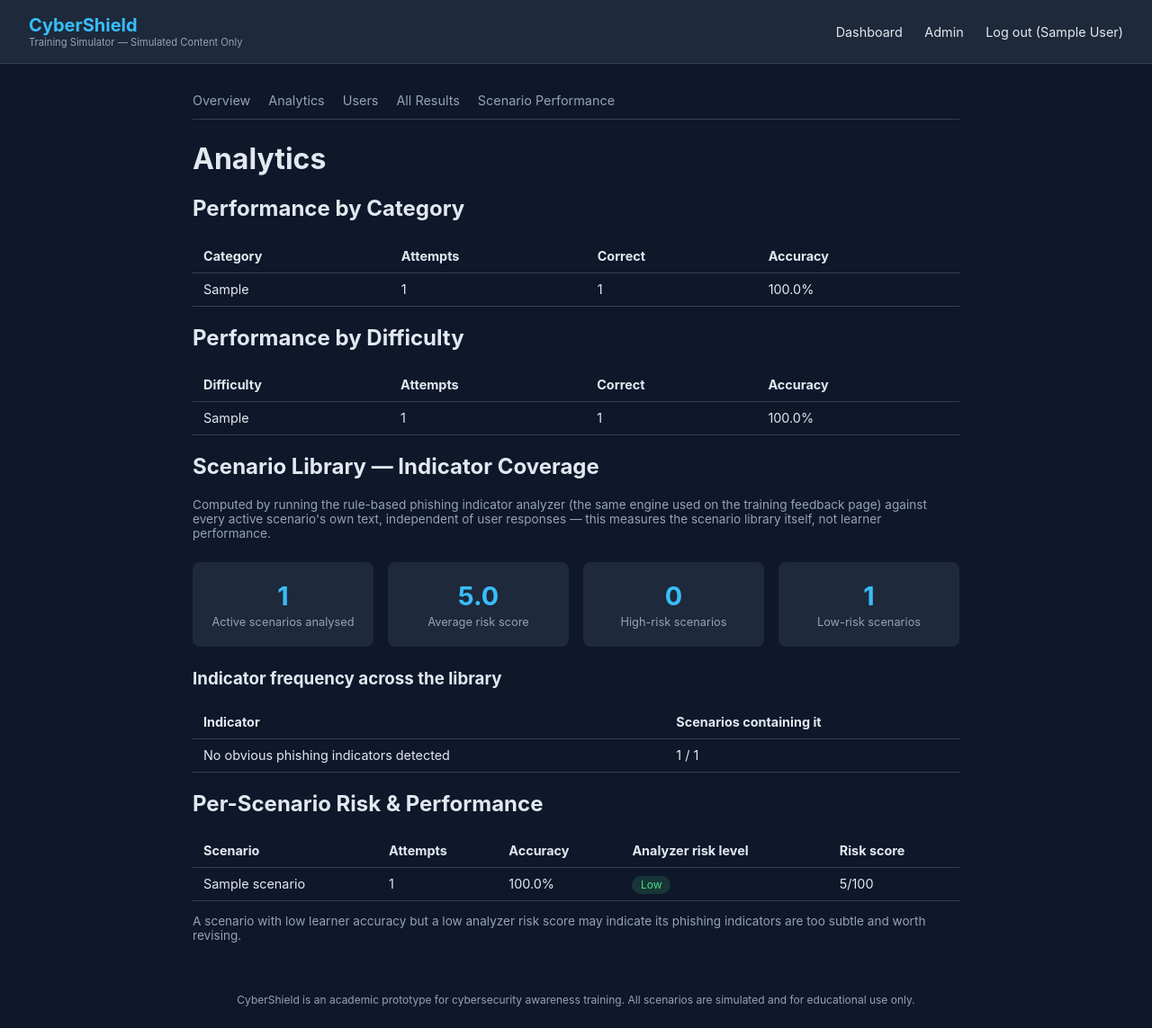
After one commit to alnuman825-lang/Phishing---simulator---project, a Flask app: page /admin/analytics in a window 1280 px wide. The commit adds this page. Shown: the whole page at 90% size. Run offline with Flask 3, Linux system fonts and the light colour scheme; a user stored in the database is signed in; tables that the repository leaves empty hold one stand-in row (values such as "Sample post").

Commit message:
feat: complete ITC308 implementation

```diff
--- a/5c_Change_Log.txt
+++ b/5c_Change_Log.txt
@@ -1,3 +1,3 @@
 - 28-Apr-2026: Provided explicit attention to audit logging and secure authentication due to security gaps[cite: 2].
 - 28-Apr-2026: Added a milestone of Project Validation to ensure scenario logic is accurate[cite: 2].
-- 29-Apr-2026: Complete Flask + MySQL was selected as the tech stack for best fit[cite: 2].
+- 29-Apr-2026: Complete Flask + PostgreSQL was selected as the tech stack for best fit[cite: 2].
--- a/Section_1.5_Constraints_and_Assumptions.txt
+++ b/Section_1.5_Constraints_and_Assumptions.txt
@@ -8,6 +8,6 @@ Constraints:
 
 Assumptions:
 - Skillset: Students/Team members have basic web development skills in Python/Flask and frontend tools[cite: 1].
-- Development Environment: VS Code, GitHub, and MySQL are available and functional for the team[cite: 1].
+- Development Environment: VS Code, GitHub, and PostgreSQL are available and functional for the team[cite: 1].
 - Infrastructure: The training portal can be hosted and tested on local servers or university lab environments[cite: 1].
 - Scenario Generation: Realistic phishing examples can be generated using templates or simple AI assistance[cite: 1].
--- a/Section_2_Models_and_Diagrams.txt
+++ b/Section_2_Models_and_Diagrams.txt
@@ -3,5 +3,5 @@ Section 2 — Models and diagrams[cite: 2]
 This section contains the visual architecture of CyberShield:
 - Use Case Diagram: Defines interactions between the Student (End User) and the Admin[cite: 2].
 - Activity Diagram: Shows the workflow from login to scenario completion and feedback[cite: 2].
-- Sequence Diagram: Illustrates the communication between the Frontend, Flask Backend, and MySQL Database[cite: 2].
+- Sequence Diagram: Illustrates the communication between the Frontend, Flask Backend, and PostgreSQL Database[cite: 2].
 - Entity Relationship Diagram (ERD): Detailed database schema showing the relationships between User, Scenario, and Results tables[cite: 2].
--- a/Section_4_Feasibility_Evidence.txt
+++ b/Section_4_Feasibility_Evidence.txt
@@ -1,7 +1,7 @@
 Section 4 — Feasibility evidence / spike results[cite: 2]
 
 A technical "spike" was conducted to verify:
-1. Database Connectivity: Successful connection between Flask and MySQL[cite: 2].
+1. Database Connectivity: Successful connection between Flask and PostgreSQL[cite: 2].
 2. Authentication Logic: Verified that user sessions are maintained correctly[cite: 2].
 3. Feedback Loop: Confirmed that the system can trigger instant UI updates based on user input[cite: 2].
 
--- a/Section_5_Updated_Project_Controls.txt
+++ b/Section_5_Updated_Project_Controls.txt
@@ -11,4 +11,4 @@ Section 5 — Updated Project Controls[cite: 2]
 
 5c. Change Log:
 - 28-Apr-2026: Scope refined to focus on 5 core phishing types[cite: 2].
-- 29-Apr-2026: Finalized MySQL as the primary database for data persistence[cite: 2].
+- 29-Apr-2026: Finalized PostgreSQL as the primary database for data persistence[cite: 2].
--- a/Section_6_Appendix.txt
+++ b/Section_6_Appendix.txt
@@ -7,5 +7,5 @@ Section 6 — Appendix[cite: 2]
 
 6b. Supporting Evidence:
 - Evidence 1: ERD showing relational links between training data and users[cite: 2].
-- Evidence 2: Screenshot of the initial Flask-MySQL connection proof[cite: 2].
+- Evidence 2: Screenshot of the initial Flask-PostgreSQL connection proof[cite: 2].
 - Evidence 3: Detailed Work Breakdown Structure (WBS) for Assignment 3[cite: 2].
--- a/app/routes/admin.py
+++ b/app/routes/admin.py
@@ -2,23 +2,38 @@
 Admin routes.
 
 Every route here requires an authenticated admin (see app/authz.py).
-Deliberately read-only for Stage 3 — admins can inspect users,
-results, and scenario performance, but cannot edit or delete
-anything yet. Plaintext passwords are never accessible: the User
-model doesn't even expose one (only password_hash, which is not
-rendered anywhere in these templates).
+Read-only by design — admins can inspect users, results, and
+performance analytics, but cannot edit or delete anything from these
+views. Plaintext passwords are never accessible: the User model
+doesn't even expose one (only password_hash, which is not rendered
+anywhere in these templates).
 """
 
-from flask import Blueprint, render_template
-from flask_login import login_required, current_user
+import csv
+import io
+from collections import defaultdict
+
+from flask import Blueprint, render_template, Response as FlaskResponse
+from flask_login import login_required
 
 from app.authz import admin_required
 from app.extensions import db
 from app.models.user import User
 from app.models.scenario import Scenario
 from app.models.response import Response
+from app.services.phishing_analyzer import PhishingAnalyzer
 
 admin_bp = Blueprint("admin", __name__, url_prefix="/admin")
+
+
+def _scenario_attempt_stats(scenario, all_responses_by_scenario):
+    """Attempt/correctness stats for one scenario, from a preloaded map."""
+    attempts = all_responses_by_scenario.get(scenario.id, [])
+    attempt_count = len(attempts)
+    correct_count = sum(1 for r in attempts if r.is_correct)
+    incorrect_count = attempt_count - correct_count
+    accuracy = round((correct_count / attempt_count) * 100, 1) if attempt_count else 0.0
+    return attempt_count, correct_count, incorrect_count, accuracy
 
 
 @admin_bp.route("/")
@@ -29,7 +44,8 @@ def overview():
     total_scenarios = Scenario.query.filter_by(is_active=True).count()
     total_responses = Response.query.count()
     total_correct = Response.query.filter_by(is_correct=True).count()
-    overall_accuracy = round((total_correct / total_responses) * 100, 1) if total_responses else 0.0
+    overall_accuracy = round(
+        (total_correct / total_responses) * 100, 1) if total_responses else 0.0
 
     stats = {
         "total_users": total_users,
@@ -51,6 +67,45 @@ def users():
     return render_template("admin/users.html", users=all_users)
 
 
+@admin_bp.route("/users/<int:user_id>")
+@login_required
+@admin_required
+def user_detail(user_id):
+    """Per-user drill-down: one user's full training history and progress,
+    the same way the user sees their own dashboard/results, but for admins
+    reviewing a specific person's performance."""
+    target_user = User.query.get_or_404(user_id)
+
+    rows = (
+        db.session.query(Response, Scenario)
+        .join(Scenario, Response.scenario_id == Scenario.id)
+        .filter(Response.user_id == target_user.id)
+        .order_by(Response.submitted_at.desc())
+        .all()
+    )
+
+    total_scenarios = Scenario.query.filter_by(is_active=True).count()
+    completed = len(rows)
+    correct = sum(1 for response, _ in rows if response.is_correct)
+    incorrect = completed - correct
+    total_score = sum(response.score for response, _ in rows)
+    accuracy = round((correct / completed) * 100, 1) if completed else 0.0
+
+    stats = {
+        "scenarios_completed": completed,
+        "total_scenarios": total_scenarios,
+        "correct_count": correct,
+        "incorrect_count": incorrect,
+        "accuracy": accuracy,
+        "total_score": total_score,
+        "max_possible_score": completed * 100,
+    }
+
+    return render_template(
+        "admin/user_detail.html", target_user=target_user, stats=stats, rows=rows
+    )
+
+
 @admin_bp.route("/results")
 @login_required
 @admin_required
@@ -65,16 +120,60 @@ def results():
     return render_template("admin/results.html", rows=rows)
 
 
+@admin_bp.route("/results/export.csv")
+@login_required
+@admin_required
+def export_results_csv():
+    """Download every recorded response as CSV — the 'Reporting' deliverable
+    called for in the project brief, on top of the in-browser results table."""
+    rows = (
+        db.session.query(Response, User, Scenario)
+        .join(User, Response.user_id == User.id)
+        .join(Scenario, Response.scenario_id == Scenario.id)
+        .order_by(Response.submitted_at.desc())
+        .all()
+    )
+
+    buffer = io.StringIO()
+    writer = csv.writer(buffer)
+    writer.writerow([
+        "user_name", "user_email", "scenario_title", "category", "difficulty",
+        "selected_response", "correct_response", "is_correct", "score", "submitted_at",
+    ])
+    for response, user, scenario in rows:
+        writer.writerow([
+            user.name,
+            user.email,
+            scenario.title,
+            scenario.category,
+            scenario.difficulty,
+            response.selected_response,
+            scenario.correct_response,
+            response.is_correct,
+            response.score,
+            response.submitted_at.isoformat() if response.submitted_at else "",
+        ])
+
+    csv_data = buffer.getvalue()
+    return FlaskResponse(
+        csv_data,
+        mimetype="text/csv",
+        headers={"Content-Disposition": "attachment; filename=cybershield_results.csv"},
+    )
+
+
 @admin_bp.route("/scenarios")
 @login_required
 @admin_required
 def scenarios():
     scenario_stats = []
+    all_responses = Response.query.all()
+    by_scenario = defaultdict(list)
+    for r in all_responses:
+        by_scenario[r.scenario_id].append(r)
+
     for scenario in Scenario.query.order_by(Scenario.id).all():
-        attempts = Response.query.filter_by(scenario_id=scenario.id).all()
-        attempt_count = len(attempts)
-        correct_count = sum(1 for r in attempts if r.is_correct)
-        accuracy = round((correct_count / attempt_count) * 100, 1) if attempt_count else 0.0
+        attempt_count, correct_count, _, accuracy = _scenario_attempt_stats(scenario, by_scenario)
         scenario_stats.append({
             "scenario": scenario,
             "attempt_count": attempt_count,
@@ -82,3 +181,88 @@ def scenarios():
             "accuracy": accuracy,
         })
     return render_template("admin/scenarios.html", scenario_stats=scenario_stats)
+
+
+@admin_bp.route("/analytics")
+@login_required
+@admin_required
+def analytics():
+    """Performance analytics beyond the single-scenario breakdown on
+    /admin/scenarios: results grouped by category and by difficulty, plus
+    the rule-based phishing indicator analysis applied across the whole
+    active scenario library (not just at attempt-feedback time) so admins
+    can see which indicator types the training content actually covers.
+    """
+    all_responses = Response.query.all()
+    by_scenario = defaultdict(list)
+    for r in all_responses:
+        by_scenario[r.scenario_id].append(r)
+
+    active_scenarios = Scenario.query.filter_by(is_active=True).order_by(Scenario.id).all()
+
+    # --- Per-scenario stats + indicator analysis (integrates PhishingAnalyzer) ---
+    analyzer = PhishingAnalyzer()
+    scenario_analytics = []
+    risk_level_counts = {"high": 0, "medium": 0, "low": 0}
+    indicator_counts = defaultdict(int)
+    total_risk_score = 0
+
+    for scenario in active_scenarios:
+        attempt_count, correct_count, incorrect_count, accuracy = _scenario_attempt_stats(
+            scenario, by_scenario
+        )
+        analysis = analyzer.analyze(f"{scenario.subject}\n{scenario.body}")
+        risk_level_counts[analysis["risk_level"]] = risk_level_counts.get(analysis["risk_level"], 0) + 1
+        total_risk_score += analysis["risk_score"]
+        for finding in analysis["findings"]:
+            indicator_counts[finding["indicator"]] += 1
+
+        scenario_analytics.append({
+            "scenario": scenario,
+            "attempt_count": attempt_count,
+            "correct_count": correct_count,
+            "incorrect_count": incorrect_count,
+            "accuracy": accuracy,
+            "risk_level": analysis["risk_level"],
+            "risk_score": analysis["risk_score"],
+        })
+
+    avg_risk_score = round(total_risk_score / len(active_scenarios), 1) if active_scenarios else 0.0
+
+    # --- Category breakdown ---
+    category_totals = defaultdict(lambda: {"attempts": 0, "correct": 0})
+    difficulty_totals = defaultdict(lambda: {"attempts": 0, "correct": 0})
+
+    for scenario in Scenario.query.all():
+        for response in by_scenario.get(scenario.id, []):
+            category_totals[scenario.category]["attempts"] += 1
+            difficulty_totals[scenario.difficulty]["attempts"] += 1
+            if response.is_correct:
+                category_totals[scenario.category]["correct"] += 1
+                difficulty_totals[scenario.difficulty]["correct"] += 1
+
+    def _to_breakdown(totals):
+        breakdown = []
+        for key, values in sorted(totals.items()):
+            attempts = values["attempts"]
+            correct = values["correct"]
+            accuracy = round((correct / attempts) * 100, 1) if attempts else 0.0
+            breakdown.append({"label": key, "attempts": attempts, "correct": correct, "accuracy": accuracy})
+        return breakdown
+
+    category_breakdown = _to_breakdown(category_totals)
+    difficulty_breakdown = _to_breakdown(difficulty_totals)
+
+    # Sort indicators by how many active scenarios trigger them, most first
+    indicator_breakdown = sorted(indicator_counts.items(), key=lambda kv: kv[1], reverse=True)
+
+    return render_template(
+        "admin/analytics.html",
+        scenario_analytics=scenario_analytics,
+        category_breakdown=category_breakdown,
+        difficulty_breakdown=difficulty_breakdown,
+        indicator_breakdown=indicator_breakdown,
+        risk_level_counts=risk_level_counts,
+        avg_risk_score=avg_risk_score,
+        total_active_scenarios=len(active_scenarios),
+    )
--- a/app/static/css/style.css
+++ b/app/static/css/style.css
@@ -219,6 +219,16 @@ body {
 .badge { padding: 0.15rem 0.6rem; border-radius: 999px; font-size: 0.75rem; }
 .badge--success { background: rgba(74,222,128,0.15); color: var(--color-success); }
 .badge--danger { background: rgba(248,113,113,0.15); color: var(--color-danger); }
+.badge--warning { background: rgba(251,191,36,0.15); color: var(--color-warning); }
+
+.analysis-box {
+  background: var(--color-surface);
+  border-radius: var(--radius);
+  padding: 1.25rem;
+  margin-bottom: 1.5rem;
+}
+.analysis-box ul { margin: 0.5rem 0 0; padding-left: 1.25rem; }
+.analysis-box li { margin-bottom: 0.5rem; font-size: 0.9rem; }
 
 /* --- Stage 3: admin UI --- */
 
@@ -237,3 +247,14 @@ body {
 }
 
 .admin-nav a:hover { color: var(--color-primary); }
+
+/* --- Admin analytics / results header --- */
+.results-header {
+  display: flex;
+  justify-content: space-between;
+  align-items: center;
+  flex-wrap: wrap;
+  gap: 1rem;
+}
+.results-header h1 { margin: 0; }
+h3 { color: var(--color-text); margin-top: 1.5rem; }
--- a/app/templates/admin/admin_base.html
+++ b/app/templates/admin/admin_base.html
@@ -3,6 +3,7 @@
 {% block content %}
 <div class="admin-nav">
   <a href="{{ url_for('admin.overview') }}">Overview</a>
+  <a href="{{ url_for('admin.analytics') }}">Analytics</a>
   <a href="{{ url_for('admin.users') }}">Users</a>
   <a href="{{ url_for('admin.results') }}">All Results</a>
   <a href="{{ url_for('admin.scenarios') }}">Scenario Performance</a>
--- /dev/null
+++ b/app/templates/admin/analytics.html
@@ -0,0 +1,123 @@
+{% extends "admin/admin_base.html" %}
+{% block title %}Analytics — CyberShield Admin{% endblock %}
+
+{% block admin_content %}
+<h1>Analytics</h1>
+
+<h2>Performance by Category</h2>
+{% if category_breakdown %}
+<table class="results-table">
+  <thead>
+    <tr><th>Category</th><th>Attempts</th><th>Correct</th><th>Accuracy</th></tr>
+  </thead>
+  <tbody>
+    {% for row in category_breakdown %}
+      <tr>
+        <td>{{ row.label.replace('_', ' ') }}</td>
+        <td>{{ row.attempts }}</td>
+        <td>{{ row.correct }}</td>
+        <td>{{ row.accuracy }}%</td>
+      </tr>
+    {% endfor %}
+  </tbody>
+</table>
+{% else %}
+  <p class="muted">No training attempts recorded yet.</p>
+{% endif %}
+
+<h2>Performance by Difficulty</h2>
+{% if difficulty_breakdown %}
+<table class="results-table">
+  <thead>
+    <tr><th>Difficulty</th><th>Attempts</th><th>Correct</th><th>Accuracy</th></tr>
+  </thead>
+  <tbody>
+    {% for row in difficulty_breakdown %}
+      <tr>
+        <td>{{ row.label|capitalize }}</td>
+        <td>{{ row.attempts }}</td>
+        <td>{{ row.correct }}</td>
+        <td>{{ row.accuracy }}%</td>
+      </tr>
+    {% endfor %}
+  </tbody>
+</table>
+{% else %}
+  <p class="muted">No training attempts recorded yet.</p>
+{% endif %}
+
+<h2>Scenario Library — Indicator Coverage</h2>
+<p class="muted">
+  Computed by running the rule-based phishing indicator analyzer (the same
+  engine used on the training feedback page) against every active
+  scenario's own text, independent of user responses — this measures the
+  scenario library itself, not learner performance.
+</p>
+
+<div class="stats-grid">
+  <div class="stat-card">
+    <span class="stat-card__value">{{ total_active_scenarios }}</span>
+    <span class="stat-card__label">Active scenarios analysed</span>
+  </div>
+  <div class="stat-card">
+    <span class="stat-card__value">{{ avg_risk_score }}</span>
+    <span class="stat-card__label">Average risk score</span>
+  </div>
+  <div class="stat-card">
+    <span class="stat-card__value">{{ risk_level_counts.get('high', 0) }}</span>
+    <span class="stat-card__label">High-risk scenarios</span>
+  </div>
+  <div class="stat-card">
+    <span class="stat-card__value">{{ risk_level_counts.get('low', 0) }}</span>
+    <span class="stat-card__label">Low-risk scenarios</span>
+  </div>
+</div>
+
+<h3>Indicator frequency across the library</h3>
+{% if indicator_breakdown %}
+<table class="results-table">
+  <thead>
+    <tr><th>Indicator</th><th>Scenarios containing it</th></tr>
+  </thead>
+  <tbody>
+    {% for indicator, count in indicator_breakdown %}
+      <tr>
+        <td>{{ indicator }}</td>
+        <td>{{ count }} / {{ total_active_scenarios }}</td>
+      </tr>
+    {% endfor %}
+  </tbody>
+</table>
+{% else %}
+  <p class="muted">No active scenarios to analyse.</p>
+{% endif %}
+
+<h2>Per-Scenario Risk &amp; Performance</h2>
+<table class="results-table">
+  <thead>
+    <tr>
+      <th>Scenario</th>
+      <th>Attempts</th>
+      <th>Accuracy</th>
+      <th>Analyzer risk level</th>
+      <th>Risk score</th>
+    </tr>
+  </thead>
+  <tbody>
+    {% for row in scenario_analytics %}
+      <tr>
+        <td>{{ row.scenario.title }}</td>
+        <td>{{ row.attempt_count }}</td>
+        <td>{{ row.accuracy }}%</td>
+        <td>
+          <span class="badge badge--{{ 'danger' if row.risk_level == 'high' else ('warning' if row.risk_level == 'medium' else 'success') }}">
+            {{ row.risk_level|capitalize }}
+          </span>
+        </td>
+        <td>{{ row.risk_score }}/100</td>
+      </tr>
+    {% endfor %}
+  </tbody>
+</table>
+<p class="muted">A scenario with low learner accuracy but a low analyzer risk score may indicate its phishing indicators are too subtle and worth revising.</p>
+{% endblock %}
--- a/app/templates/admin/results.html
+++ b/app/templates/admin/results.html
@@ -2,7 +2,10 @@
 {% block title %}All Results — CyberShield Admin{% endblock %}
 
 {% block admin_content %}
-<h1>All Training Results</h1>
+<div class="results-header">
+  <h1>All Training Results</h1>
+  <a href="{{ url_for('admin.export_results_csv') }}" class="btn btn--secondary">Export CSV</a>
+</div>
 
 {% if rows %}
 <table class="results-table">
--- a/app/templates/admin/users.html
+++ b/app/templates/admin/users.html
@@ -11,6 +11,7 @@
       <th>Email</th>
       <th>Role</th>
       <th>Registered</th>
+      <th></th>
     </tr>
   </thead>
   <tbody>
@@ -20,6 +21,7 @@
         <td>{{ user.email }}</td>
         <td>{{ user.role }}</td>
         <td>{{ user.created_at.strftime('%Y-%m-%d %H:%M UTC') }}</td>
+        <td><a href="{{ url_for('admin.user_detail', user_id=user.id) }}">View progress</a></td>
       </tr>
     {% endfor %}
   </tbody>
```
Also changed, not shown: app/routes/training.py (+12 -1 lines), app/templates/admin/user_detail.html (added, +66 -0 lines), app/templates/training_feedback.html (+13 -0 lines), tests/test_admin.py (+135 -1 lines), tests/test_phishing_analyzer.py (added, +44 -0 lines), tests/test_training.py (+27 -0 lines), README.md, app/services/__init__.py (added).
